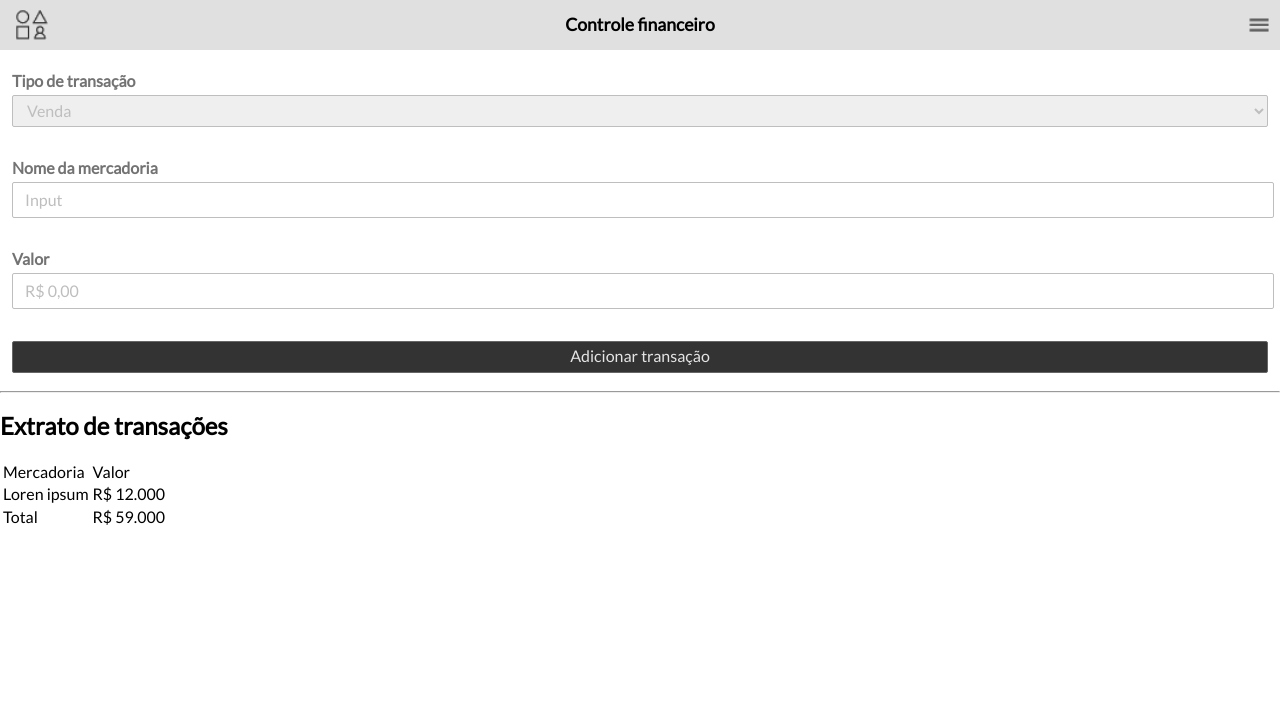
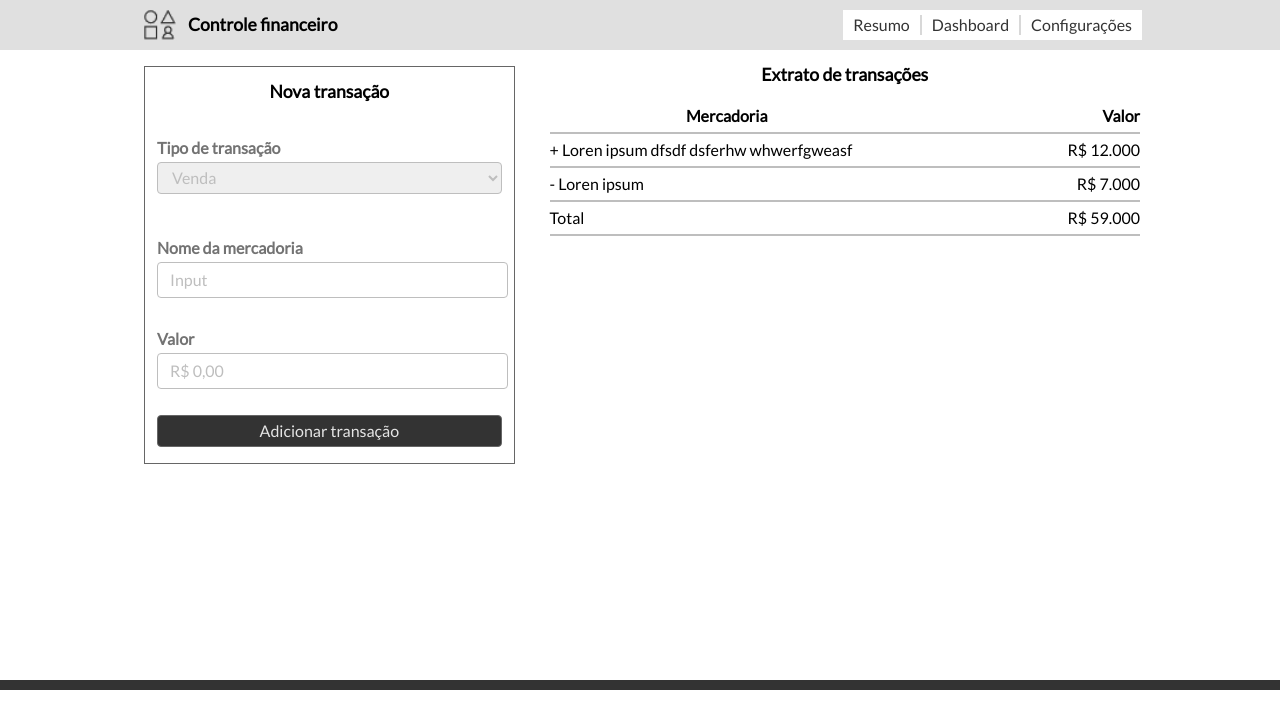
Before and after one commit to Elton-Ortiz/Vaga-front-end-Via-Varejo, a plain HTML site: page index.html in a window 1280 px wide. Drawn offline with Linux system fonts and the light colour scheme.

Commit message:
Responsividade concluida

```diff
--- a/css/styles.css
+++ b/css/styles.css
@@ -49,6 +49,14 @@ nav ul{
 li{
     list-style: none;
 }
+@media screen and (max-width:250px){
+    h1{
+        line-height: 25px;
+        width: 40%;
+        margin-left: 30%;
+        margin-right: 30%;
+    }
+}
 /************************************************************************************************/
 
 
@@ -66,7 +74,7 @@ h3{
 select, input{
     width: 100%;
     height: 2em;
-    border-radius: 2px;
+    border-radius: 4px;
     border: solid 1px #BEBEBE;
     color: #BEBEBE;
 }
@@ -81,17 +89,255 @@ select, input{
  option{
      padding: 0;
  }
+ .button{
+    margin: 0;
+    border: none;
+    color: #737373;
+    padding:0 12px
+ }
 button{
     width: 100%;
     height: 2em;
     margin-top: 16px;
     background-color: #333333;
     border:solid 1px #666666;
-    border-radius: 2px;
+    border-radius: 4px;
     color:#E5E5E5;
 }
-.button{
-    margin:16px 0;
+.titulo{
+    display: none;
+}
+@media (min-width: 600px) and (orientation: landscape) {
+    form{
+        height: auto;
+        border:solid 1px #666666;
+        margin: 16px;
+        display: grid;
+        grid-template-columns: 1fr 2fr 1fr;
+        grid-template-rows: 50px 100px 48px;
+        position: relative;
+    }
+    button{
+        position: absolute;
+        width: 200px;
+        top:130px;
+        right: 12px;
+    }
+    form h1{
+        height: 2em;
+        margin: 0;
+    }
+    .titulo{
+        display: initial;
+        grid-column-start: 1;
+        grid-column-end: 4;
+        line-height: 50px;
+    }
+}
+
+@media (min-width: 600px) and (orientation: portrait){
+    header h1{
+        width: 50%;
+        text-align: left;
+        padding-left: 60px;
+    }
+    #hamburg,
+    nav ul :first-child{
+        display: none;
+        visibility: hidden;
+    }
+    nav{
+        line-height:50px;
+        width: auto;
+        position: relative;
+    }
+    nav ul {
+        position: absolute;
+        height: 30px;
+        margin: 0;
+        top:10px;
+        right: 10px;
+        text-align: center;
+        display: initial;
+        visibility: visible;
+        display:grid;
+        grid-template-columns: auto auto auto;
+        grid-template-rows: 30px;
+        background-color:#FFFFFF;
+        padding: 0;
+    }
+    nav ul li{
+        color: #333333;
+        line-height: 20px;
+        margin:5px 0;
+        padding:0 10px;
+        border-right: solid 2px #D8D8D8;
+    }
+    nav ul :last-child{
+        border:none;
+    }
+
+    .container{
+    display: grid;
+    grid-template-columns: 40% 60%;
+   }
+    form{
+        width: 90%;
+        height: auto;
+        border:solid 1px #666666;
+        margin: 16px;
+        display: grid;
+        grid-template-columns: 1fr ;
+        grid-template-rows: 50px 100px auto auto auto auto auto;
+        /* position: relative; */
+    }
+    button{
+        margin-bottom:16px;
+       /*  position: absolute;
+        width: 200px;
+        top:130px;
+        right: 12px; */
+    }
+    form h1{
+        height: 2em;
+        margin: 0;
+    }
+    .titulo{
+        display: initial;
+        grid-column-start: 1;
+        grid-column-end: 2;
+        line-height: 50px;
+    }
+    hr{
+        display: none;
+    }
+    main{
+        width: 100%;
+    }
+}
+@media screen and (min-width: 1024px){
+   header, .container{
+       padding: 0 10%;
+       box-sizing: border-box;
+   }
+    header h1{
+        width: 50%;
+        text-align: left;
+        padding-left: 60px;
+    }
+    #hamburg,
+    nav ul :first-child{
+        display: none;
+        visibility: hidden;
+    }
+    nav{
+        line-height:50px;
+        width: auto;
+        position: relative;
+    }
+    nav ul {
+        position: absolute;
+        height: 30px;
+        margin: 0;
+        top:10px;
+        right: 10px;
+        text-align: center;
+        display: initial;
+        visibility: visible;
+        display:grid;
+        grid-template-columns: auto auto auto;
+        grid-template-rows: 30px;
+        background-color:#FFFFFF;
+        padding: 0;
+    }
+    nav ul li{
+        color: #333333;
+        line-height: 20px;
+        margin:5px 0;
+        padding:0 10px;
+        border-right: solid 2px #D8D8D8;
+    }
+    nav ul :last-child{
+        border:none;
+    }
+
+    .container{
+    display: grid;
+    grid-template-columns: 40% 60%;
+   }
+    form{
+        width: 90%;
+        height: auto;
+        border:solid 1px #666666;
+        margin: 16px;
+        display: grid;
+        grid-template-columns: 1fr ;
+        grid-template-rows: 50px 100px auto auto auto auto auto;
+        position: unset;
+
+    }
+    button{
+        width: 100%;
+        margin-bottom:16px;
+        position: unset;
+    }
+    form h1{
+        height: 2em;
+        margin: 0;
+    }
+    .titulo{
+        display: initial;
+        grid-column-start: 1;
+        grid-column-end: 2;
+        line-height: 50px;
+    }
+    hr{
+        display: none;
+    }
+    main{
+        width: 100%;
+    }
+}
+/************************************************************************************************/
+
+
+
+/* table *****************************************************************************************/
+
+hr{
+    border:solid 1px  #BEBEBE;
+    margin: 16px 12px 0;
+}
+table{
     width: 100%;
-    padding:0 12px;
+    padding: 0 12px;
 }
+
+table tr td  {
+     border-bottom:solid 2px #BEBEBE;
+    line-height: 2em;
+}
+
+tr > td:last-child{
+    text-align: right;
+    width: 40%;
+}
+table thead td{
+    font-weight:bold;
+    text-align: center;
+}
+
+
+
+
+/************************************************************************************************/
+
+
+
+/* footer *****************************************************************************************/
+footer{
+    width: 100%;
+    height: 10px;
+    margin-top:200px;
+  background-color: #333333;
+}
--- a/index.html
+++ b/index.html
@@ -27,8 +27,9 @@
             </ul>
         </nav>
     </header>
-
+<div class="container">
     <form>
+        <h1 class="titulo" >Nova transação</h1>
         <fieldset>
             <h3>Tipo de transação</h3>
             <select>
@@ -44,28 +45,36 @@
             <h3>Valor</h3>
             <input placeholder="R$ 0,00">
         </fieldset>
-        <fieldset>
+        <div class="button">
             <button>Adicionar transação</button>
-        </fieldset>
+        </div>
     </form>
     <hr>
-    <div>
-        <h2>Extrato de transações</h2>
-        <table>
+    <main>
+        <h1>Extrato de transações</h1>
+        <table  cellpadding="0" cellspacing="0">
             <thead>
                 <td>Mercadoria</td>
                 <td>Valor</td>
             </thead>
             <tr>
-                <td>Loren ipsum</td>
+                <td>+  Loren ipsum  dfsdf dsferhw whwerfgweasf</td>
                 <td>R$ 12.000</td>
             </tr>
+            <tr>
+                    <td>-  Loren ipsum</td>
+                    <td>R$ 7.000</td>
+                </tr>
             <tr>
                 <td>Total</td>
                 <td>R$ 59.000</td>
             </tr>
         </table>
-    </div>
+    </main>
+</div>
+    <footer>
+
+    </footer>
 
 
 
```
